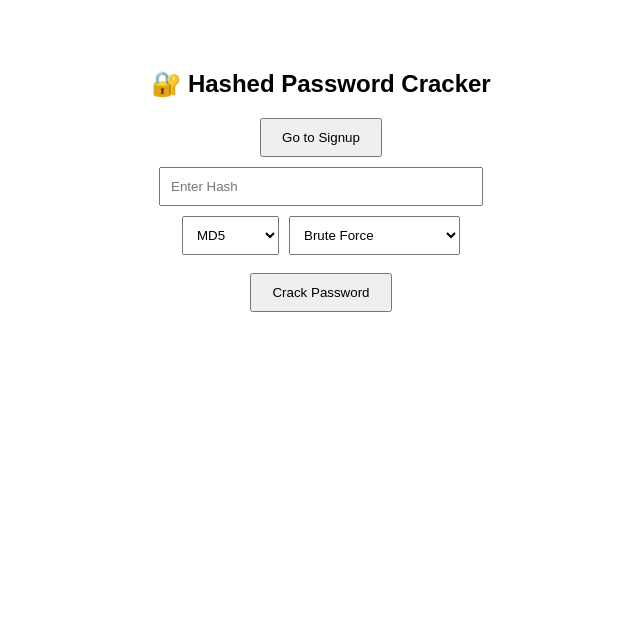
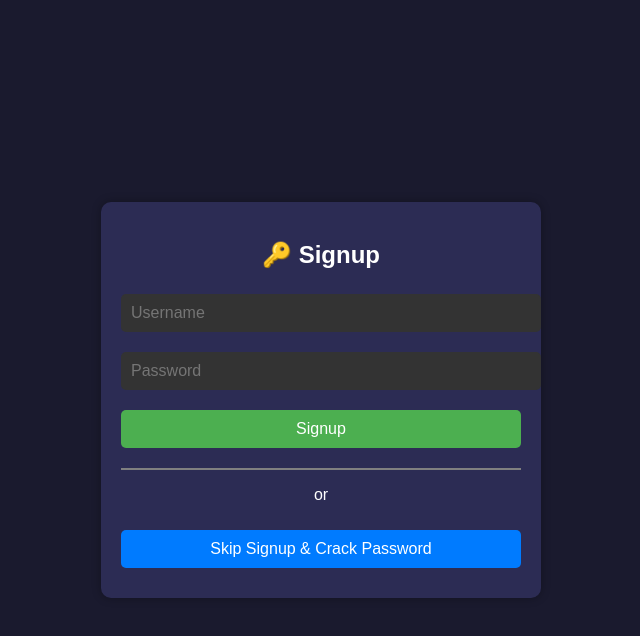
Before and after one commit to anukharvi/hashed-password-cracker-frontend, a React (Create React App) app: page / in a window 1280 px wide. Shown: the top 636 px of the page, without its empty margins (319-959 px from the left). Built offline with nearby package versions, Linux system fonts and the light colour scheme.

Commit message:
Improved UI with custom CSS and Signup page

```diff
--- a/src/App.js
+++ b/src/App.js
@@ -1,36 +1,21 @@
 import React, { useState } from "react";
 import axios from "axios";
+import "./styles.css"; // ✅ Import CSS for styling
 
 function App() {
+    const [showCracker, setShowCracker] = useState(false);
+    const [username, setUsername] = useState("");
+    const [password, setPassword] = useState("");
+    const [signupMessage, setSignupMessage] = useState("");
     const [hash, setHash] = useState("");
     const [algorithm, setAlgorithm] = useState("md5");
     const [method, setMethod] = useState("brute-force");
     const [result, setResult] = useState(null);
     const [error, setError] = useState("");
-    const [showSignup, setShowSignup] = useState(false); // ✅ Toggle between Signup & Cracker
-    const [username, setUsername] = useState("");
-    const [password, setPassword] = useState("");
-    const [signupMessage, setSignupMessage] = useState("");
 
-    // ✅ Backend API URLs
     const API_URL = "https://hashed-password-cracker-backend.onrender.com/crack";
     const SIGNUP_URL = "https://hashed-password-cracker-backend.onrender.com/signup";
 
-    // ✅ Handle Password Cracking
-    const handleSubmit = async (e) => {
-        e.preventDefault();
-        setError("");
-        setResult(null);
-
-        try {
-            const response = await axios.post(API_URL, { hash, algorithm, method });
-            setResult(response.data);
-        } catch (error) {
-            setError("Failed to connect to backend. Check console for details.");
-        }
-    };
-
-    // ✅ Handle User Signup
     const handleSignup = async (e) => {
         e.preventDefault();
         setSignupMessage("");
@@ -43,20 +28,23 @@ function App() {
         }
     };
 
+    const handleCrack = async (e) => {
+        e.preventDefault();
+        setError("");
+        setResult(null);
+
+        try {
+            const response = await axios.post(API_URL, { hash, algorithm, method });
+            setResult(response.data);
+        } catch (error) {
+            setError("Failed to connect to backend.");
+        }
+    };
+
     return (
-        <div style={{ textAlign: "center", padding: "50px", fontFamily: "Arial, sans-serif" }}>
-            <h2>🔐 Hashed Password Cracker</h2>
-
-            {/* ✅ Toggle Between Signup and Cracker */}
-            <button
-                onClick={() => setShowSignup(!showSignup)}
-                style={{ padding: "10px 20px", marginBottom: "10px", cursor: "pointer" }}>
-                {showSignup ? "Go to Cracker" : "Go to Signup"}
-            </button>
-
-            {showSignup ? (
-                // ✅ Signup Form
-                <div>
+        <div className="container">
+            {!showCracker ? (
+                <div className="card">
                     <h2>🔑 Signup</h2>
                     <form onSubmit={handleSignup}>
                         <input
@@ -65,64 +53,64 @@ function App() {
                             value={username}
                             onChange={(e) => setUsername(e.target.value)}
                             required
-                            style={{ padding: "10px", width: "250px", marginBottom: "10px" }}
+                            className="input"
                         />
-                        <br />
                         <input
                             type="password"
                             placeholder="Password"
                             value={password}
                             onChange={(e) => setPassword(e.target.value)}
                             required
-                            style={{ padding: "10px", width: "250px", marginBottom: "10px" }}
+                            className="input"
                         />
-                        <br />
-                        <button type="submit" style={{ padding: "10px 20px", cursor: "pointer" }}>Signup</button>
+                        <button type="submit" className="btn">Signup</button>
                     </form>
+                    {signupMessage && <p className="message">{signupMessage}</p>}
 
-                    {signupMessage && <p style={{ color: "green", fontWeight: "bold" }}>{signupMessage}</p>}
+                    <hr className="divider" />
+
+                    <p>or</p>
+                    <button onClick={() => setShowCracker(true)} className="btn btn-secondary">
+                        Skip Signup & Crack Password
+                    </button>
                 </div>
             ) : (
-                // ✅ Password Cracker Form
-                <form onSubmit={handleSubmit} style={{ marginBottom: "20px" }}>
+                <div className="card">
+                    <h2>🔐 Hashed Password Cracker</h2>
+                    <form onSubmit={handleCrack}>
                         <input
                             type="text"
                             placeholder="Enter Hash"
                             value={hash}
                             onChange={(e) => setHash(e.target.value)}
                             required
-                        style={{ padding: "10px", width: "300px", marginBottom: "10px" }}
+                            className="input"
                         />
-                    <br />
-                    <select value={algorithm} onChange={(e) => setAlgorithm(e.target.value)}
-                        style={{ padding: "10px", marginRight: "10px" }}>
+                        <select value={algorithm} onChange={(e) => setAlgorithm(e.target.value)} className="select">
                             <option value="md5">MD5</option>
                             <option value="sha1">SHA-1</option>
                             <option value="sha256">SHA-256</option>
                             <option value="sha512">SHA-512</option>
                         </select>
-                    <select value={method} onChange={(e) => setMethod(e.target.value)}
-                        style={{ padding: "10px" }}>
+                        <select value={method} onChange={(e) => setMethod(e.target.value)} className="select">
                             <option value="brute-force">Brute Force</option>
                             <option value="dictionary">Dictionary Attack</option>
                             <option value="rainbow-table">Rainbow Table Attack</option>
                         </select>
-                    <br /><br />
-                    <button type="submit" style={{ padding: "10px 20px", cursor: "pointer" }}>Crack Password</button>
+                        <button type="submit" className="btn">Crack Password</button>
                     </form>
-            )}
 
-            {/* ✅ Error Message */}
-            {error && <p style={{ color: "red", fontWeight: "bold" }}>{error}</p>}
+                    {error && <p className="error">{error}</p>}
 
-            {/* ✅ Password Cracking Result */}
-            {result && !showSignup && (
-                <div style={{ marginTop: "20px", padding: "10px", border: "1px solid gray", display: "inline-block" }}>
+                    {result && (
+                        <div className="result-box">
                             <h3>Result:</h3>
                             {result.success ? (
-                        <p style={{ color: "green", fontWeight: "bold" }}>Cracked Password: {result.password}</p>
+                                <p className="success">Cracked Password: {result.password}</p>
                             ) : (
-                        <p style={{ color: "red", fontWeight: "bold" }}>Password not found</p>
+                                <p className="error">Password not found</p>
+                            )}
+                        </div>
                     )}
                 </div>
             )}
--- /dev/null
+++ b/src/styles.css
@@ -0,0 +1,85 @@
+/* styles.css */
+body {
+  background-color: #1a1a2e;
+  color: white;
+  font-family: Arial, sans-serif;
+  text-align: center;
+  margin: 0;
+  padding: 0;
+}
+
+.container {
+  display: flex;
+  align-items: center;
+  justify-content: center;
+  height: 100vh;
+}
+
+.card {
+  background: #2c2c54;
+  padding: 20px;
+  border-radius: 10px;
+  box-shadow: 0 0 10px rgba(0, 0, 0, 0.3);
+  width: 400px;
+}
+
+h2 {
+  margin-bottom: 15px;
+}
+
+.input, .select, .btn {
+  width: 100%;
+  padding: 10px;
+  margin: 10px 0;
+  border-radius: 5px;
+  border: none;
+  font-size: 16px;
+}
+
+.input, .select {
+  background: #333;
+  color: white;
+}
+
+.btn {
+  background: #4CAF50;
+  color: white;
+  cursor: pointer;
+}
+
+.btn:hover {
+  background: #45a049;
+}
+
+.btn-secondary {
+  background: #007bff;
+}
+
+.btn-secondary:hover {
+  background: #0056b3;
+}
+
+.result-box {
+  margin-top: 20px;
+  padding: 15px;
+  background: #3a3a58;
+  border-radius: 5px;
+}
+
+.success {
+  color: #4CAF50;
+}
+
+.error {
+  color: #ff4d4d;
+}
+
+.message {
+  color: yellow;
+  font-weight: bold;
+}
+
+.divider {
+  border: 1px solid gray;
+  margin: 10px 0;
+}
```
Lines whose indentation alone changed are shown as unchanged.
